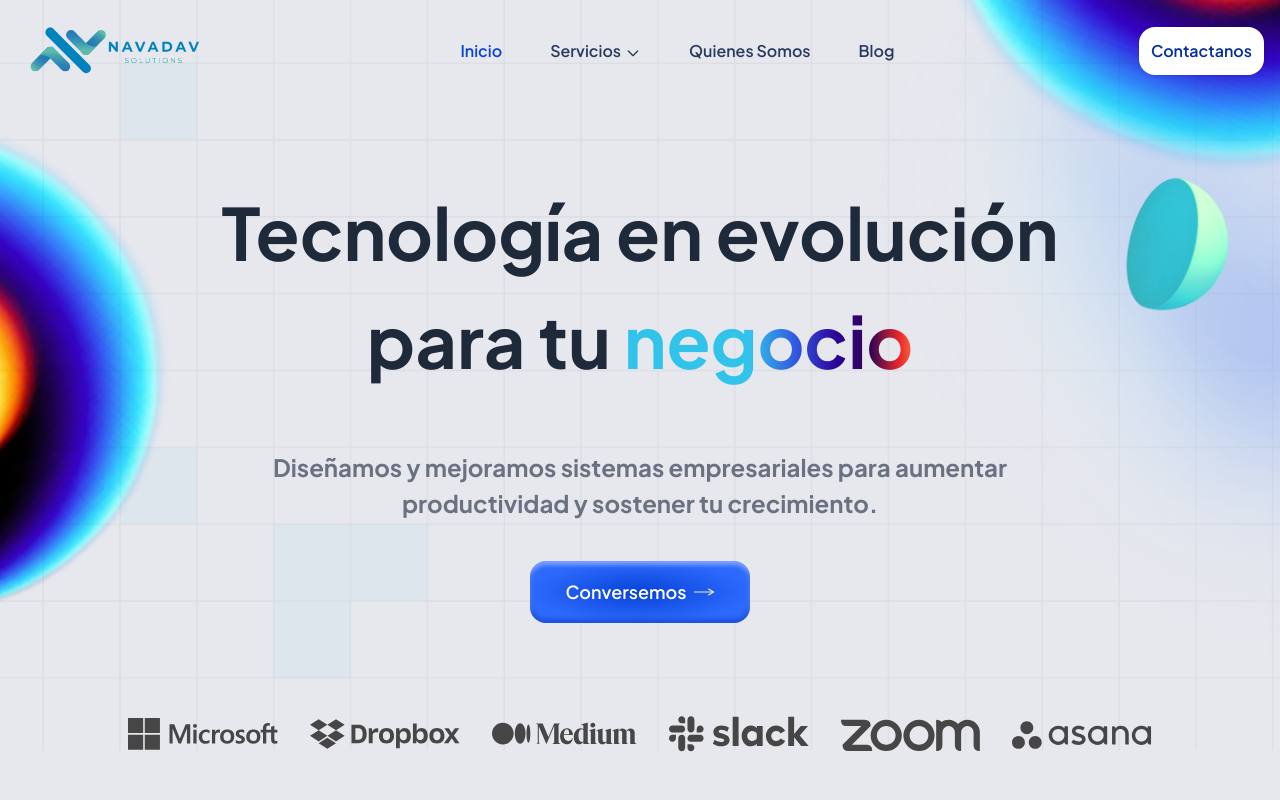
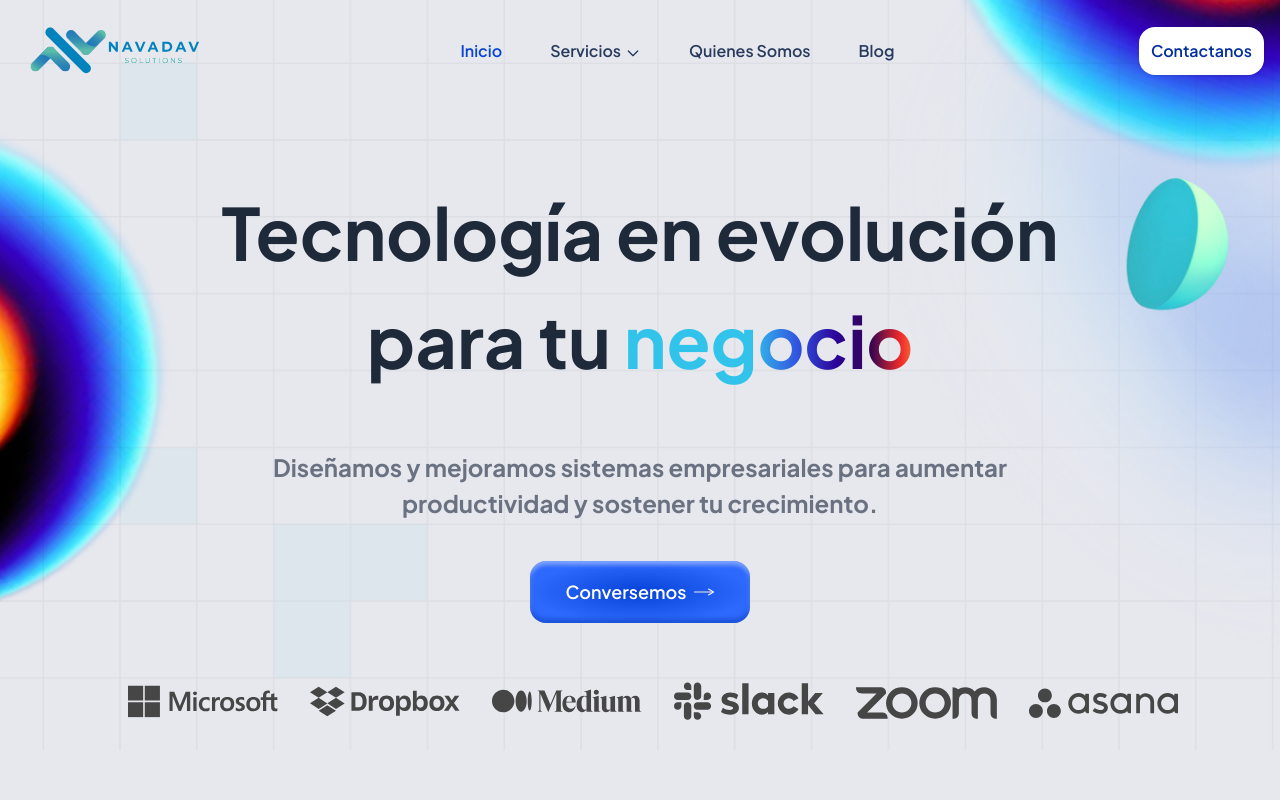
Before and after one commit to navadav-solutions/navadav-homepage, a Next.js app: page / in a window 1280 px wide. Shown: the top 800 px of the page. Built offline with nearby package versions, Linux system fonts and the light colour scheme.

Commit message:
Add BrandList component to Home and About pages, replacing inline brand logo rendering for improved code organization and maintainability.

```diff
--- a/app/about/page.tsx
+++ b/app/about/page.tsx
@@ -7,6 +7,7 @@ import ConversemosButton from "../components/AgendaButton/AgendaButton";
 import { aboutData, brandsData, workLinesData, whyNavadavData } from "../data/aboutData";
 import { getAssetPath } from "../utils/assets";
 import CardStepByStep from "../components/CardStepByStep/CardStepByStep";
+import BrandList from "../components/BrandList/BrandList";
 
 const AboutUs = () => {
   return (
@@ -69,20 +70,9 @@ const AboutUs = () => {
         </h2>
       </section>
 
-      <section className="w-[80%] mx-auto py-8 pt-0 text-center flex flex-row justify-between items-center gap-8">
-        {
-          brandsData.map((brand) => (
-            <Image
-              key={brand.id}
-              src={brand.imageSrc}
-              alt={brand.imageAlt}
-              width={150}
-              height={69}
-              className="w-[150px] h-[69px]"
-            />
-          ))
-        }
-      </section>
+      <div className="w-[80%] mx-auto">
+        <BrandList />
+      </div>
 
       <section className="w-[80%] mx-auto py-16 pb-15 text-center flex flex-col justify-center items-center">
         <h2 className="text-[32px] lg:text-[48px] font-semibold text-gray-800 mb-6">
--- /dev/null
+++ b/app/components/BrandList/BrandList.tsx
@@ -0,0 +1,23 @@
+import Image from 'next/image'
+import { brandsData } from '@/app/data/aboutData'
+
+const BrandList = () => {
+  return (
+    <section className="w-full mx-auto py-8 pt-0 text-center flex flex-row justify-between items-center gap-8">
+      {
+        brandsData.map((brand) => (
+          <Image
+            key={brand.id}
+            src={brand.imageSrc}
+            alt={brand.imageAlt}
+            width={150}
+            height={69}
+            className="w-[150px] h-[69px]"
+          />
+        ))
+      }
+    </section>
+  )
+}
+
+export default BrandList
--- a/app/page.tsx
+++ b/app/page.tsx
@@ -13,6 +13,7 @@ import TitleSection from "@/app/components/TitleSection/TitleSection";
 import MainTitle from "@/app/components/MainTitle/MainTitle";
 import ConversemosButton from "@/app/components/AgendaButton/AgendaButton";
 import { brandsData } from "./data/aboutData";
+import BrandList from "./components/BrandList/BrandList";
 
 export default function Home() {
   return (
@@ -30,20 +31,9 @@ export default function Home() {
           </div>
         </div>
 
-        <section className="absolute bottom-0 left-0 right-0 w-[80%] mx-auto py-8 text-center flex flex-row justify-between items-center gap-8">
-          {
-            brandsData.map((brand) => (
-              <Image
-                key={brand.id}
-                src={brand.imageSrc}
-                alt={brand.imageAlt}
-                width={150}
-                height={69}
-                className="color-[#2B2B40]"
-              />
-            ))
-          }
-        </section>
+        <div className="absolute bottom-0 left-0 right-0 w-[80%] mx-auto py-8">
+          <BrandList />
+        </div>
       </section>
 
 
```
